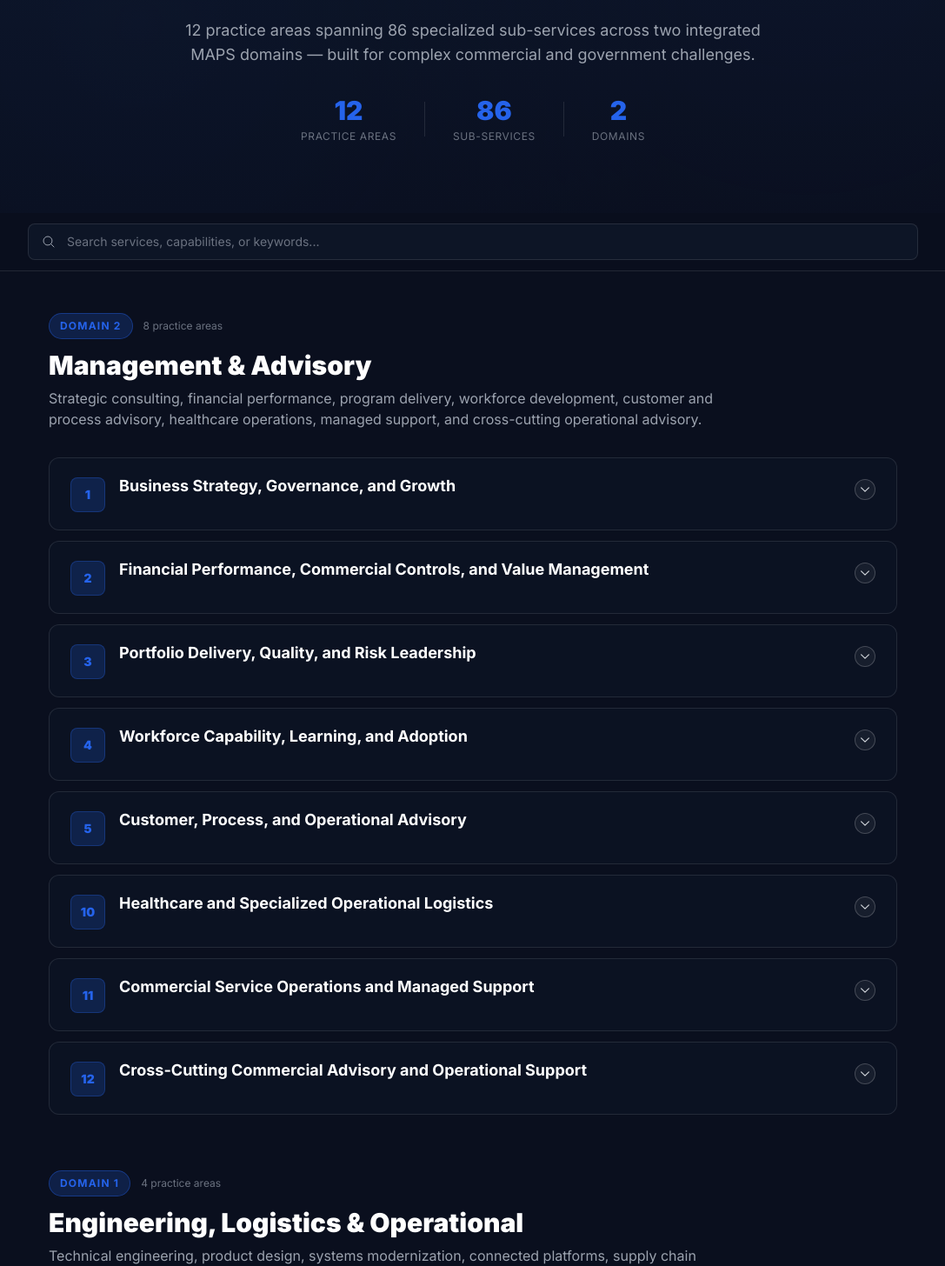
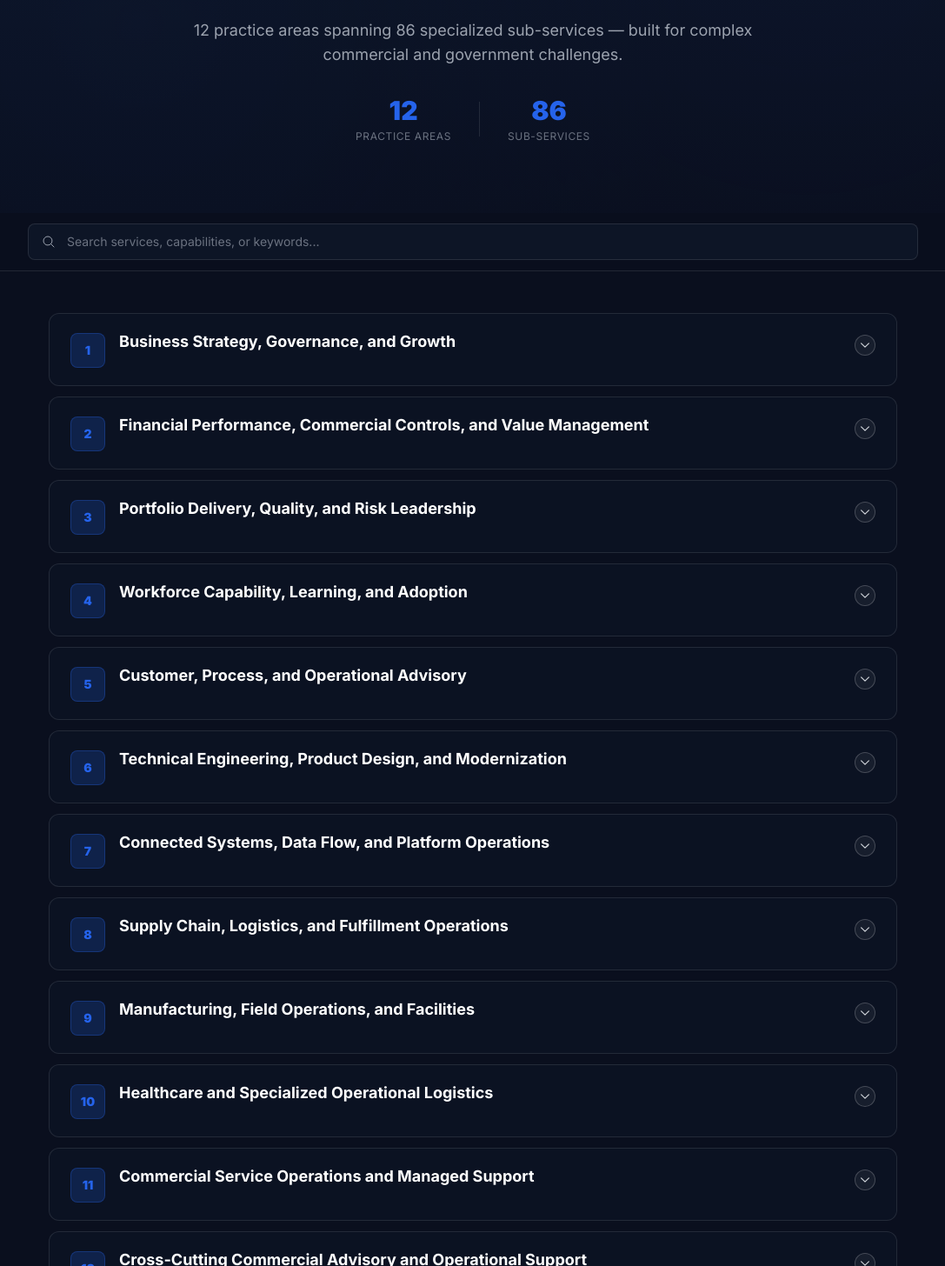
Before and after one commit to knecht6/avalogics-website, a Next.js app: page /solutions in a window 1280 px wide. Shown: the part 254-1710 px from the top of the page at 87% size, without its empty margins (96-1183 px from the left). Built offline with nearby package versions, Linux system fonts and the light colour scheme.

Commit message:
Remove all domain groupings from services page

```diff
--- a/app/solutions/page.tsx
+++ b/app/solutions/page.tsx
@@ -4,13 +4,12 @@ import { useState, useMemo } from 'react'
 import Link from 'next/link'
 
 type SubService = { id: string; name: string; desc: string }
-type ServiceArea = { id: number; title: string; domain: 1 | 2; subServices: SubService[] }
+type ServiceArea = { id: number; title: string; subServices: SubService[] }
 
 const serviceAreas: ServiceArea[] = [
   {
     id: 1,
     title: 'Business Strategy, Governance, and Growth',
-    domain: 2,
     subServices: [
       { id: '1.1', name: 'Growth Strategy and Sourcing Roadmaps', desc: 'Helps leadership choose where the business should compete, what capabilities it must build or buy, and how to sequence the work. Services include strategic roadmaps, sourcing plans, competitive positioning, supplier selection support, initiative prioritization, and practical action plans tied to measurable business goals.' },
       { id: '1.2', name: 'Market Intelligence and Competitive Positioning', desc: 'Turns market signals, customer trends, competitor moves, and pricing behavior into clear recommendations. Services include market scans, opportunity sizing, competitor benchmarking, win/loss analysis, market entry planning, and messaging support for sales and leadership teams.' },
@@ -24,7 +23,6 @@ const serviceAreas: ServiceArea[] = [
   {
     id: 2,
     title: 'Financial Performance, Commercial Controls, and Value Management',
-    domain: 2,
     subServices: [
       { id: '2.1', name: 'Financial Planning and Performance Controls', desc: 'Supports disciplined financial execution through planning, forecasting, cost visibility, and management reporting. Services include budgets, forecasts, variance analysis, cost tracking, performance reports, financial operating rhythms, and leadership-ready views of financial health.' },
       { id: '2.2', name: 'Cost Modeling and Business Case Development', desc: 'Creates fact-based cost and value models that help leaders compare options and justify investments. Services include lifecycle cost models, total cost of ownership analysis, scenario planning, savings estimates, capital planning inputs, and decision-grade business cases.' },
@@ -38,7 +36,6 @@ const serviceAreas: ServiceArea[] = [
   {
     id: 3,
     title: 'Portfolio Delivery, Quality, and Risk Leadership',
-    domain: 2,
     subServices: [
       { id: '3.1', name: 'Enterprise Initiative and Portfolio Leadership', desc: 'Provides leadership structure for groups of related initiatives that must move together to achieve a business result. Services include portfolio planning, schedule coordination, dependency tracking, executive reporting, milestone control, team alignment, and delivery recovery support.' },
       { id: '3.2', name: 'Service Quality and Performance Verification', desc: 'Builds confidence that products, services, facilities, and delivery teams meet agreed standards before problems reach customers. Services include inspection plans, performance reviews, acceptance criteria, quality metrics, root-cause analysis, corrective actions, and continuous improvement routines.' },
@@ -54,7 +51,6 @@ const serviceAreas: ServiceArea[] = [
   {
     id: 4,
     title: 'Workforce Capability, Learning, and Adoption',
-    domain: 2,
     subServices: [
       { id: '4.1', name: 'Workforce Skill Development and Practice Delivery', desc: 'Builds role-specific capability through targeted instruction, exercises, job aids, and performance checks. Services include custom courseware, instructor-led sessions, virtual delivery, hands-on labs, proficiency assessments, coaching, and learning reinforcement.' },
       { id: '4.2', name: 'Structured Learning and Instructional Programs', desc: 'Designs and delivers formal learning experiences for employees, customers, partners, and leadership groups. Services include curriculum design, lesson plans, learning objectives, facilitation, knowledge checks, certification support, and learning program administration.' },
@@ -68,7 +64,6 @@ const serviceAreas: ServiceArea[] = [
   {
     id: 5,
     title: 'Customer, Process, and Operational Advisory',
-    domain: 2,
     subServices: [
       { id: '5.1', name: 'Customer Experience and Service Design', desc: 'Improves the way customers, employees, and partners move through a product or service journey. Services include journey mapping, pain point analysis, service blueprinting, customer feedback analysis, experience metrics, and service improvement roadmaps.' },
       { id: '5.2', name: 'Business Process Improvement and Workflow Redesign', desc: 'Removes friction, rework, delay, and unnecessary handoffs from business operations. Services include process mapping, cycle-time analysis, workload balancing, automation opportunities, control point design, and future-state workflows.' },
@@ -82,7 +77,6 @@ const serviceAreas: ServiceArea[] = [
   {
     id: 6,
     title: 'Technical Engineering, Product Design, and Modernization',
-    domain: 1,
     subServices: [
       { id: '6.1', name: 'Technical Design and Engineering Advisory', desc: 'Supports the design, review, improvement, and deployment of products, equipment, facilities, processes, and technical systems. Services include feasibility analysis, concept development, detailed design review, installation support, technical evaluation, engineering oversight, and lifecycle planning.' },
       { id: '6.2', name: 'Requirements, Architecture, and System Definition', desc: 'Turns business needs and operating constraints into clear technical requirements and practical designs. Services include requirements workshops, functional analysis, architecture planning, interface definition, trade studies, design criteria, and requirements traceability.' },
@@ -98,7 +92,6 @@ const serviceAreas: ServiceArea[] = [
   {
     id: 7,
     title: 'Connected Systems, Data Flow, and Platform Operations',
-    domain: 1,
     subServices: [
       { id: '7.1', name: 'Connected Systems and Data Exchange Enablement', desc: 'Allows different applications, devices, platforms, and data sources to share information reliably. Services include interface planning, data mapping, protocol review, platform connectivity, data exchange testing, message validation, and operating procedures for connected environments.' },
       { id: '7.2', name: 'Platform Migration and Operational Cutover', desc: 'Moves work from legacy tools, equipment, or platforms to improved environments while protecting business continuity. Services include migration planning, readiness checks, cutover playbooks, data transfer coordination, rollback plans, user communications, and post-cutover stabilization.' },
@@ -111,7 +104,6 @@ const serviceAreas: ServiceArea[] = [
   {
     id: 8,
     title: 'Supply Chain, Logistics, and Fulfillment Operations',
-    domain: 1,
     subServices: [
       { id: '8.1', name: 'Supply Chain and Distribution Optimization', desc: 'Improves the movement, storage, planning, and control of goods, materials, equipment, and information across the business. Services include supply network design, inventory planning, warehouse improvement, transportation coordination, materials handling, throughput analysis, and cost reduction plans.' },
       { id: '8.2', name: 'Inventory Planning and Materials Control', desc: 'Balances availability, cash use, storage capacity, and service levels across purchased goods, spare parts, raw materials, and finished products. Services include demand planning, reorder rules, stock level review, cycle counting, shortage reduction, excess inventory reduction, and inventory accuracy improvement.' },
@@ -126,7 +118,6 @@ const serviceAreas: ServiceArea[] = [
   {
     id: 9,
     title: 'Manufacturing, Field Operations, and Facilities',
-    domain: 1,
     subServices: [
       { id: '9.1', name: 'Production Capability and Factory Readiness', desc: 'Assesses whether a production environment can reliably deliver required volume, quality, timing, and cost. Services include capacity review, production planning, workflow readiness, staffing assumptions, supplier readiness, process stability review, and launch preparedness.' },
       { id: '9.2', name: 'Manufacturing Engineering and Process Industrialization', desc: 'Turns product designs and operating goals into repeatable production processes. Services include process design, tooling review, work instructions, line balancing, equipment selection support, pilot build planning, and handoff from engineering to production.' },
@@ -142,7 +133,6 @@ const serviceAreas: ServiceArea[] = [
   {
     id: 10,
     title: 'Healthcare and Specialized Operational Logistics',
-    domain: 2,
     subServices: [
       { id: '10.1', name: 'Healthcare Supply Continuity and Clinical Materials Flow', desc: 'Supports reliable planning, movement, storage, and availability of healthcare supplies, devices, consumables, and clinical equipment. Services include par-level review, clinical stockroom processes, equipment availability tracking, supplier coordination, usage analysis, and replenishment planning.' },
       { id: '10.2', name: 'Cold Chain, Sterile Handling, and Chain-of-Custody Support', desc: 'Protects sensitive materials that require special temperature, handling, sterility, custody, or traceability controls. Services include handling procedures, monitoring requirements, custody records, exception processes, storage review, and staff readiness support.' },
@@ -154,7 +144,6 @@ const serviceAreas: ServiceArea[] = [
   {
     id: 11,
     title: 'Commercial Service Operations and Managed Support',
-    domain: 2,
     subServices: [
       { id: '11.1', name: 'Service Desk and Operations Center Advisory', desc: 'Designs and improves centralized teams that receive, triage, resolve, and escalate business, customer, technical, or facility issues. Services include channel design, ticket processes, staffing models, quality review, escalation rules, knowledge use, and performance reporting.' },
       { id: '11.2', name: 'Managed Operations Transition Planning', desc: 'Moves work from one delivery model, vendor, site, or team structure to another with reduced disruption. Services include transition schedules, responsibility matrices, knowledge transfer, readiness gates, service stabilization, risk controls, and cutover support.' },
@@ -167,7 +156,6 @@ const serviceAreas: ServiceArea[] = [
   {
     id: 12,
     title: 'Cross-Cutting Commercial Advisory and Operational Support',
-    domain: 2,
     subServices: [
       { id: '12.1', name: 'Transformation Roadmaps and Execution Support', desc: 'Converts broad business change into sequenced work that teams can execute. Services include transformation planning, initiative charters, dependency mapping, resource planning, executive reporting, adoption tracking, and benefit measurement.' },
       { id: '12.2', name: 'Merger and Carve-Out Operational Support', desc: 'Helps companies combine, separate, or reposition operations after a transaction. Services include Day 1 planning, operating model alignment, service separation, process harmonization, vendor transition, data handoff, and stabilization planning.' },
@@ -240,53 +228,6 @@ function AccordionItem({
   )
 }
 
-function DomainSection({
-  domainNum,
-  title,
-  tag,
-  desc,
-  areas,
-  openIds,
-  onToggle,
-  isSearching,
-}: {
-  domainNum: number
-  title: string
-  tag: string
-  desc: string
-  areas: ServiceArea[]
-  openIds: Set<number>
-  onToggle: (id: number) => void
-  isSearching: boolean
-}) {
-  if (areas.length === 0) return null
-  return (
-    <section>
-      <div className="mb-8">
-        <div className="flex items-center gap-3 mb-3">
-          <span className="bg-[#2563eb]/20 border border-[#2563eb]/40 text-[#2563eb] text-xs font-bold tracking-widest uppercase px-3 py-1.5 rounded-full">
-            {tag}
-          </span>
-          <span className="text-gray-500 text-xs">{areas.length} practice area{areas.length !== 1 ? 's' : ''}</span>
-        </div>
-        <h2 className="text-2xl md:text-3xl font-black text-white mb-2">{title}</h2>
-        <p className="text-gray-400 max-w-3xl">{desc}</p>
-      </div>
-      <div className="space-y-3">
-        {areas.map(area => (
-          <AccordionItem
-            key={area.id}
-            area={area}
-            isOpen={isSearching ? true : openIds.has(area.id)}
-            onToggle={() => onToggle(area.id)}
-            searchQuery={isSearching ? '' : ''}
-          />
-        ))}
-      </div>
-    </section>
-  )
-}
-
 export default function Solutions() {
   const [openIds, setOpenIds] = useState<Set<number>>(new Set())
   const [search, setSearch] = useState('')
@@ -311,9 +252,6 @@ export default function Solutions() {
     )
   }, [search, isSearching])
 
-  const domain2 = filtered.filter(a => a.domain === 2)
-  const domain1 = filtered.filter(a => a.domain === 1)
-
   const totalSubs = filtered.reduce((n, a) => n + a.subServices.length, 0)
 
   return (
@@ -330,7 +268,7 @@ export default function Solutions() {
             Our Services
           </h1>
           <p className="text-gray-400 text-lg max-w-2xl mx-auto mb-8">
-            12 practice areas spanning 86 specialized sub-services across two integrated MAPS domains — built for complex commercial and government challenges.
+            12 practice areas spanning 86 specialized sub-services — built for complex commercial and government challenges.
           </p>
           <div className="flex items-center justify-center gap-8">
             <div className="text-center">
@@ -341,11 +279,6 @@ export default function Solutions() {
             <div className="text-center">
               <div className="text-3xl font-black text-[#2563eb]">86</div>
               <div className="text-gray-500 text-xs uppercase tracking-wider mt-1">Sub-Services</div>
-            </div>
-            <div className="w-px h-10 bg-white/10" />
-            <div className="text-center">
-              <div className="text-3xl font-black text-[#2563eb]">2</div>
-              <div className="text-gray-500 text-xs uppercase tracking-wider mt-1">Domains</div>
             </div>
           </div>
         </div>
@@ -385,35 +318,24 @@ export default function Solutions() {
       </div>
 
       {/* Content */}
-      <div className="max-w-5xl mx-auto px-6 py-12 space-y-16">
+      <div className="max-w-5xl mx-auto px-6 py-12">
         {filtered.length === 0 ? (
           <div className="text-center py-24">
             <p className="text-gray-400 text-lg mb-2">No services match your search.</p>
             <button onClick={() => setSearch('')} className="text-[#2563eb] text-sm hover:underline">Clear search</button>
           </div>
         ) : (
-          <>
-            <DomainSection
-              domainNum={2}
-              title="Management & Advisory"
-              tag="Domain 2"
-              desc="Strategic consulting, financial performance, program delivery, workforce development, customer and process advisory, healthcare operations, managed support, and cross-cutting operational advisory."
-              areas={domain2}
-              openIds={openIds}
-              onToggle={toggle}
-              isSearching={isSearching}
-            />
-            <DomainSection
-              domainNum={1}
-              title="Engineering, Logistics & Operational"
-              tag="Domain 1"
-              desc="Technical engineering, product design, systems modernization, connected platforms, supply chain optimization, manufacturing, and field operations services."
-              areas={domain1}
-              openIds={openIds}
-              onToggle={toggle}
-              isSearching={isSearching}
-            />
-          </>
+          <div className="space-y-3">
+            {filtered.map(area => (
+              <AccordionItem
+                key={area.id}
+                area={area}
+                isOpen={isSearching ? true : openIds.has(area.id)}
+                onToggle={() => toggle(area.id)}
+                searchQuery={isSearching ? search : ''}
+              />
+            ))}
+          </div>
         )}
       </div>
 
```
